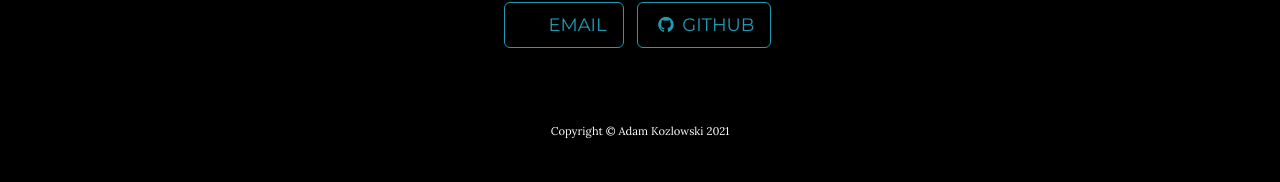
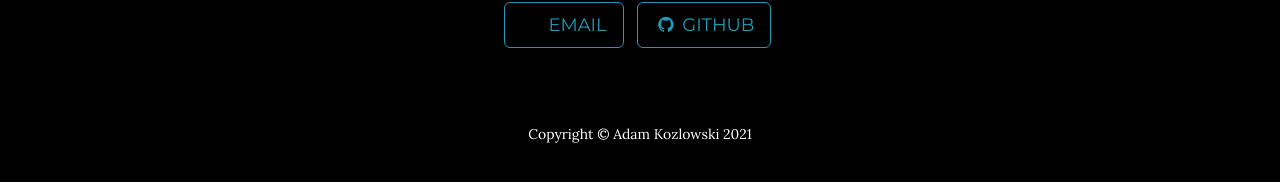
Before and after one commit to kozload/kozload.github.io, a Jekyll site: the page built from index.html, in a window 1280 px wide and 900 px high, scrolled down 2242 px. Shown: the part 704-886 px from the top of the window. Built offline with Jekyll 4.4.1, drawn with Linux system fonts in a browser that asks for light colours.

Commit message:
Update footer.html

```diff
--- a/_includes/footer.html
+++ b/_includes/footer.html
@@ -1,6 +1,6 @@
     <!-- Footer -->
     <footer>
         <div class="container text-center">
-            <p style="font-size:80%;">Copyright &copy; {{ site.footer }} 20{{ site.time | date: '%y' }}</p>
+            <p style="font-size:100%;">Copyright &copy; {{ site.footer }} 20{{ site.time | date: '%y' }}</p>
         </div>
     </footer>
```
